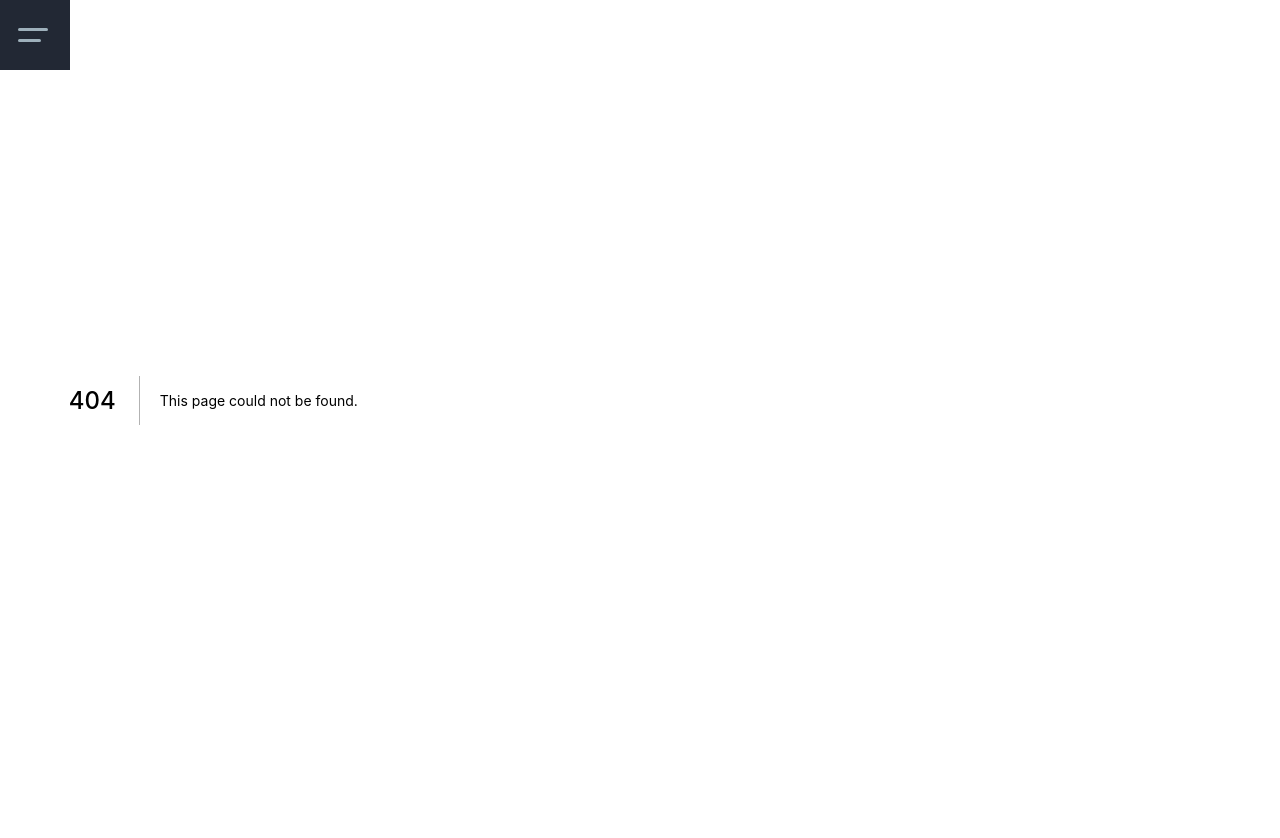
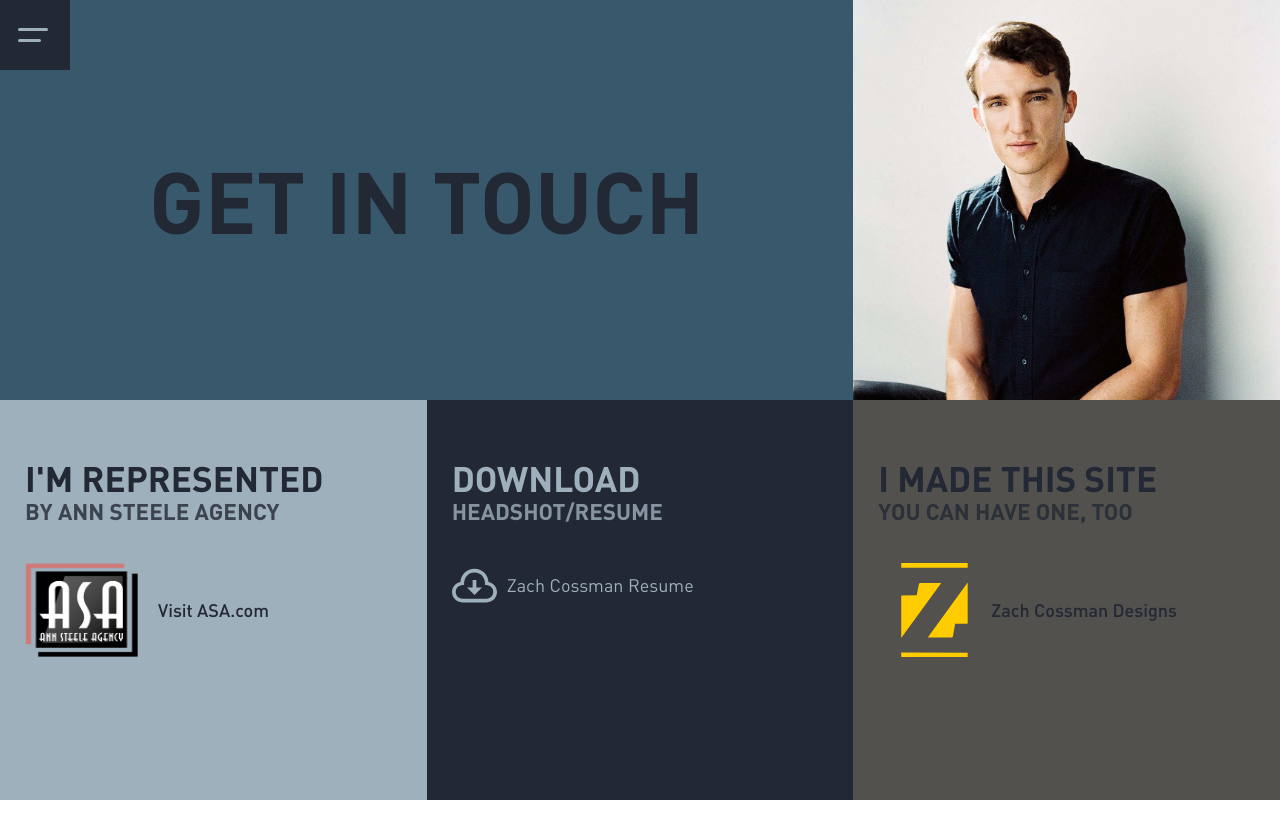
Before and after one commit to Zachcos/ZachCossmanV4_NextJS, a Next.js app: page /contact in a window 1280 px wide. Before the commit this address had no page. Shown: the top 838 px of the page. After the commit the page ends 800 px from the top, so only its background shows below. Built offline with nearby package versions, Linux system fonts and the light colour scheme.

Commit message:
Create Contact page

```diff
--- /dev/null
+++ b/pages/contact.tsx
@@ -0,0 +1,75 @@
+import Image from 'next/image';
+import { color } from '../data/variables';
+import HeroText from '../components/heroText';
+import TextBox from '../components/textBox';
+import DownloadBox from '../components/downloadBox';
+import PhotoBox from '../components/photoBox';
+
+import headshot from '../public/assets/headshot3.jpg';
+import ASALogo from '../public/assets/ASAlogo.png';
+import ZCDLogo from '../public/assets/ZCDlogo.svg';
+
+const Contact = () => {
+  const agentDetails = {
+    heading: "I'm represented",
+    subheading: 'by Ann Steele Agency',
+    subnote: '',
+  };
+  const designDetails = {
+    heading: 'I made this site',
+    subheading: 'You can have one, too',
+    subnote: '',
+  };
+
+  return (
+    <>
+      <HeroText text='get in touch' area='one' />
+      <TextBox area='two' content={agentDetails} theme='light'>
+        <a
+          href='https://annsteeleagency.com'
+          target='_blank'
+          rel='noreferrer'
+          style={{ color: `${color.dark}` }}
+        >
+          <div className='img-container'>
+            <div className='img-container--inner'>
+              <Image
+                src={ASALogo}
+                layout='responsive'
+                width={90}
+                height={75}
+                alt=''
+              />
+            </div>
+            <span className='asa emphasis'>Visit ASA.com</span>
+          </div>
+        </a>
+      </TextBox>
+      <DownloadBox area='three' theme='dark' />
+      <TextBox area='four' content={designDetails} theme='accent'>
+        <a
+          href='https://zachcossmandesigns.com'
+          target='_blank'
+          rel='noreferrer'
+          style={{ color: `${color.dark}` }}
+        >
+          <div className='img-container'>
+            <div className='img-container--inner'>
+              <Image
+                src={ZCDLogo}
+                layout='responsive'
+                width={90}
+                height={75}
+                alt=''
+              />
+            </div>
+            <span className='zcd emphasis'>Zach Cossman Designs</span>
+          </div>
+        </a>
+      </TextBox>
+      <PhotoBox image={headshot} area='five' />
+    </>
+  );
+};
+
+export default Contact;
```
